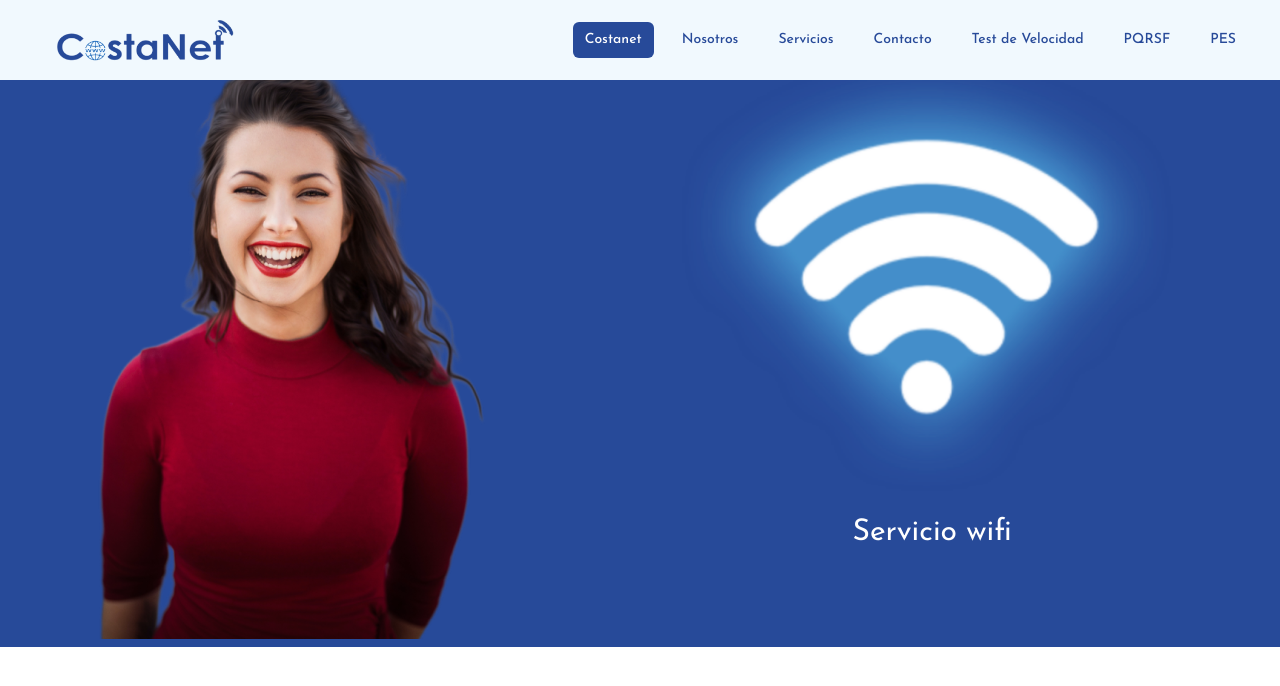
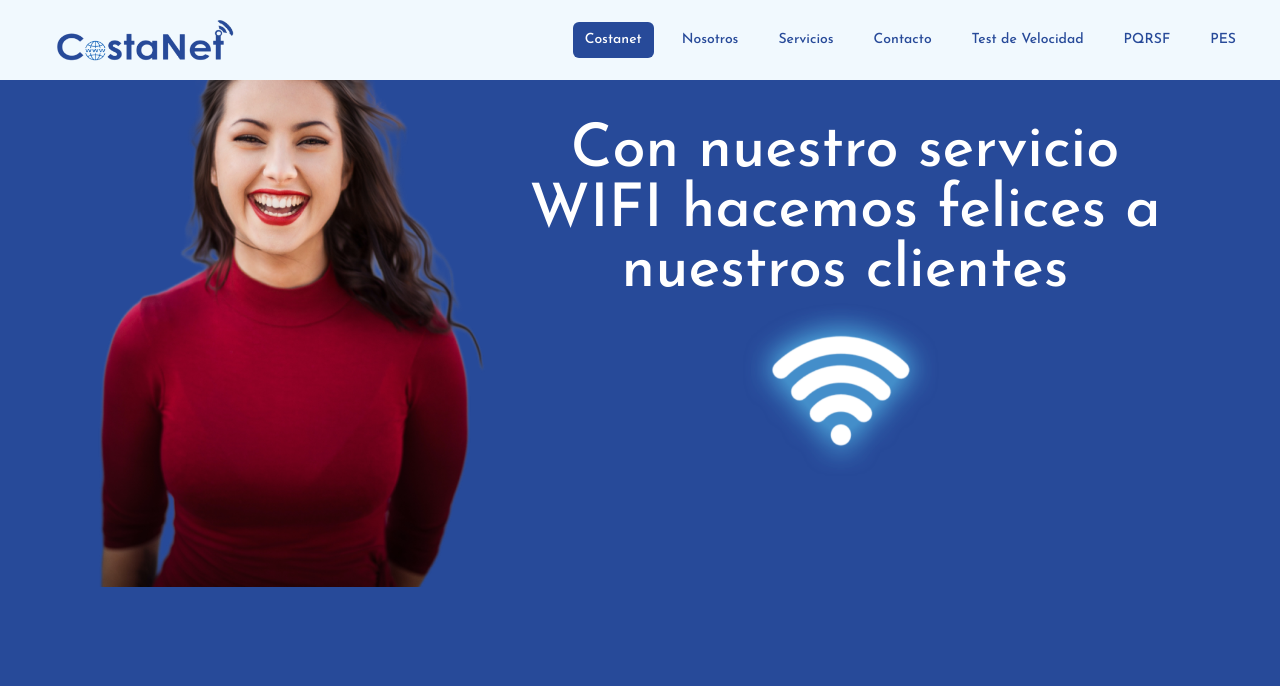
Before and after one commit to labs-company/costanet, a Next.js app: page /servicios in a window 1280 px wide. Shown: the top 686 px of the page. Built offline with nearby package versions, Linux system fonts and the light colour scheme.

Commit message:
se hace otra modificación de la seccion servicios tarea (#56)

```diff
--- a/app/servicios/page.tsx
+++ b/app/servicios/page.tsx
@@ -7,23 +7,44 @@ import wifiCostanet from "@/public/sectionTres/wifi-costanet.png";
 export default function PageServices() {
   return (
     <>
-      <section className="bg-letter">
-        <Container className="flex flex-col justify-center">
-          <div className="pt-5">
-            <p className="text-4xl xl:text-2xl text-white font-medium ml-1">
-              Hacemos clientes felices
-            </p>
-          </div>
-          <Grid container spacing={2}>
-            <Grid xs={6}>
-              <Image src={clientHappy} alt="Hacemos clientes felices" />
+      <section className="bg-letter h-screen flex flex-col justify-stretch">
+        <Container className="flex flex-col justify-center h-screen">
+          <Grid
+            container
+            spacing={2}
+            sx={{
+              margin: "0px",
+            }}
+          >
+            <Grid
+              xs={5}
+              sx={{
+                padding: "0px",
+                width: "auto",
+              }}
+            >
+              <Image
+                src={clientHappy}
+                alt="Hacemos clientes felices"
+                className="w-full flex items-end"
+              />
             </Grid>
-            <Grid xs={6}>
-              <figure className="flex flex-col items-center justify-center">
-                <Image src={wifiCostanet} alt="Servicio de wifi" width={500} />
-                <figcaption className="text-3xl text-white">
-                  Servicio wifi
-                </figcaption>
+            <Grid
+              xs={7}
+              sx={{
+                display: "flex",
+                justifyContent: "center",
+                flexDirection: "column",
+              }}
+            >
+              <div className="pt-5 p-0 flex content-center">
+                <p className="text-4xl xl:text-6xl text-center text-white font-medium ml-1">
+                  Con nuestro servicio WIFI hacemos felices a nuestros clientes
+                </p>
+              </div>
+
+              <figure className="flex flex-col items-center justify-end">
+                <Image src={wifiCostanet} alt="Servicio de wifi" width={200} />
               </figure>
             </Grid>
           </Grid>
```
